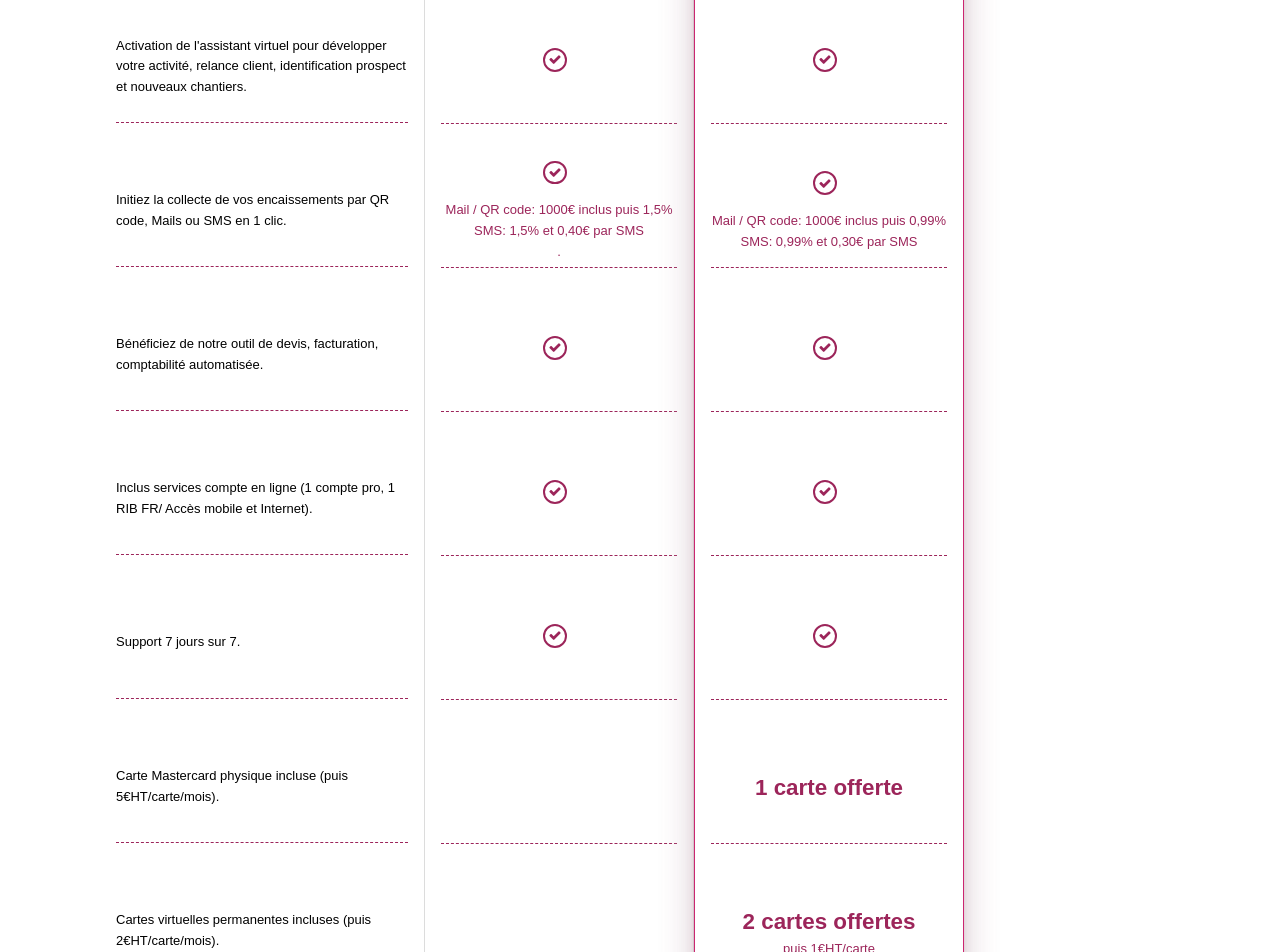
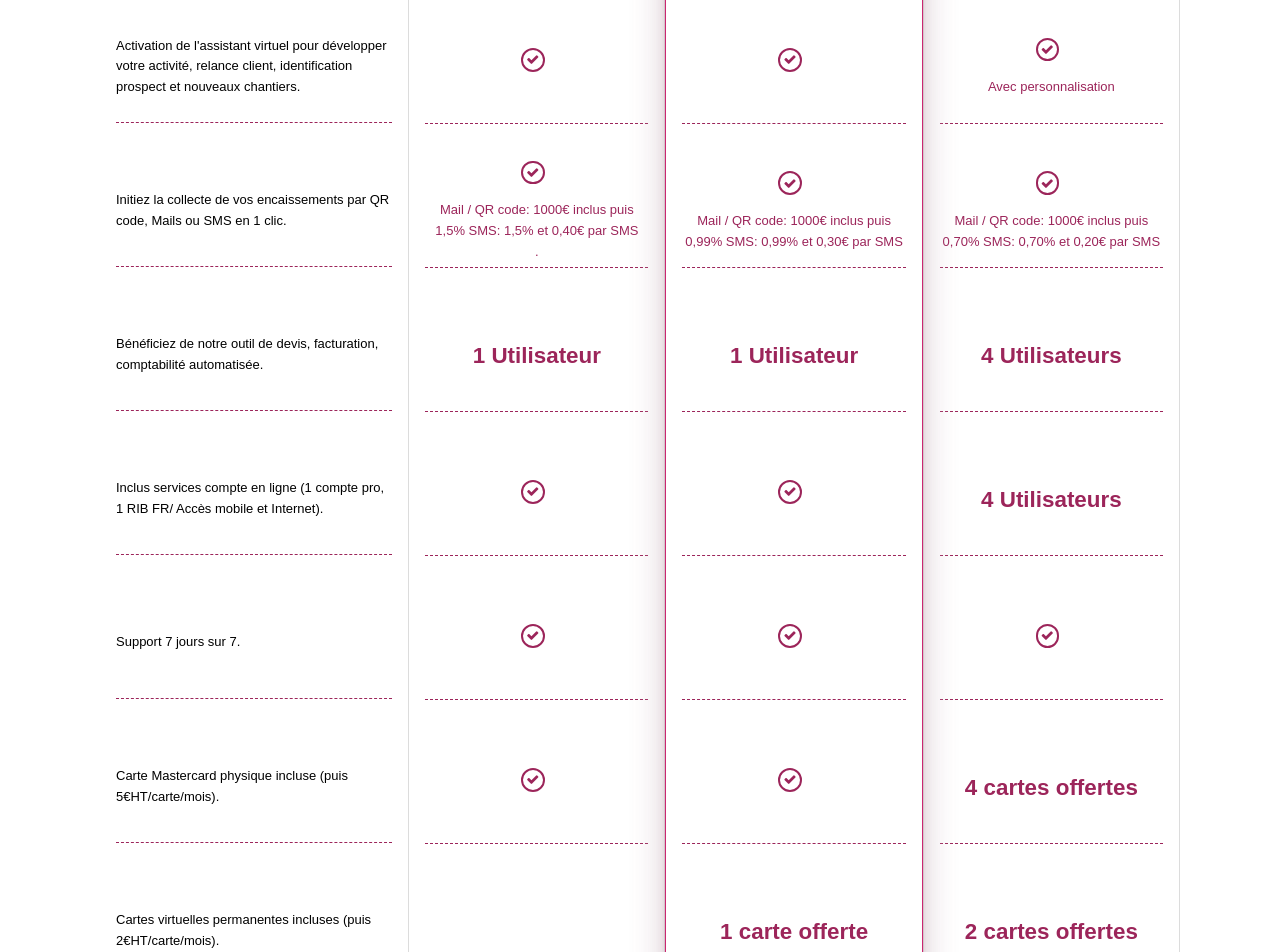
Before and after one commit to b-partners/web-landing, a React (Create React App) app: page /home in a window 1280 px wide. Shown: the part 2906-3858 px from the top of the page. Built offline with nearby package versions, Linux system fonts and the light colour scheme; no server answers; a web font is replaced by a local one.

Commit message:
Revert "wip: delete ambitious option on the pricing"
This reverts commit 20ac25f7c9ca1acac087cd295fd5698d64a9e1c8.

```diff
--- a/src/pages/Home/components/Offer/OfferSwiper/OfferSwiper.jsx
+++ b/src/pages/Home/components/Offer/OfferSwiper/OfferSwiper.jsx
@@ -1,20 +1,21 @@
 import React from 'react';
 import * as PropTypes from 'prop-types';
 
-import {Swiper, SwiperSlide} from 'swiper/react';
-import SwiperCore, {Navigation} from 'swiper';
+import { Swiper, SwiperSlide } from 'swiper/react';
+import SwiperCore, { Navigation } from 'swiper';
 import 'swiper/swiper-bundle.css';
 
-import {OfferCard} from '../../../../../common/components/OfferCard';
-import {IconList} from '../../../../../common/components/IconList';
+import { OfferCard } from '../../../../../common/components/OfferCard';
+import { IconList } from '../../../../../common/components/IconList';
 
 import Essentiel from '../../../assets/img/essentiel.png';
 import Developpement from '../../../assets/img/developpement.png';
+import Ambitieux from '../../../assets/img/ambitieux.png';
 
 SwiperCore.use([Navigation]);
 
 export function OfferSwiper(props) {
-    const {setModalOpen} = props;
+    const { setModalOpen } = props;
     return (
         <Swiper
             breakpoints={{
@@ -35,7 +36,7 @@ export function OfferSwiper(props) {
             spaceBetween={5}
             slidesPerView={1}
         >
-            <SwiperSlide style={{textAlign: 'center'}}>
+            <SwiperSlide style={{ textAlign: 'center' }}>
                 <OfferCard
                     imageSrc={Essentiel}
                     offer="L'Essentiel"
@@ -165,10 +166,81 @@ export function OfferSwiper(props) {
                     </ul>
                 </OfferCard>
             </SwiperSlide>
+            <SwiperSlide>
+                <OfferCard
+                    imageSrc={Ambitieux}
+                    offer="L'Ambitieux"
+                    id="ambitieux"
+                    price="39"
+                    cardText="Tous les services franchir un pallier dans votre croissance
+                    et automatiser votre forte activité d’artisan & d'indépendant."
+                    buttonLabel="C'est exactement ça qu'il NOUS faut"
+                    setModalOpen={setModalOpen}
+                >
+                    <ul>
+                        <IconList
+                            imageSrc=""
+                            listText="Activation de l'assistant virtuel pour développer votre activité, relance client,
+                            identification prospect et nouveaux chantiers.(Avec personnalisation)"
+                        />
+                        <IconList
+                            imageSrc=""
+                            listText="Initiez la collecte de vos encaissements par QR code, Mails ou SMS en 1 clic.
+                            Mail / QR code: 1000€ inclus puis 0,70% SMS: 0,70% et 0,20€ par SMS"
+                        />
+                        <IconList
+                            imageSrc=""
+                            listText="Bénéficier de notre outil de devis, facturation, comptabilité automatisée.
+                            (4 Utilisateurs)"
+                        />
+                        <IconList
+                            imageSrc=""
+                            listText="Inclus services banques en ligne
+                            (1 compte pro, 1 RIB FR/ Accès mobile et Internet, 4 Utilisateurs)."
+                        />
+                        <IconList
+                            imageSrc=""
+                            listText="Support 7 jours sur 7."
+                        />
+                        <IconList
+                            imageSrc=""
+                            listText="Carte Mastercard physique incluse (puis 5€HT/carte/mois, 4 cartes offertes)."
+                        />
+                        <IconList
+                            imageSrc=""
+                            listText="Cartes virtuelles permanente incluses (puis 2€HT/carte/mois).
+                            2 cartes offertes"
+                        />
+                        <IconList
+                            imageSrc=""
+                            listText="Cartes virtuelles à utilisation unique incluses.
+                            3 cartes offertes puis 1€HT/carte"
+                        />
+                        <IconList
+                            imageSrc=""
+                            listText="Initiation de virements et de prélévements inclus (puis 0,40€ au-delà).
+                            (100 offerts)"
+                        />
+                        <IconList
+                            imageSrc=""
+                            listText="Commissions de mouvements sur montants initiés depuis BPartners,
+                            exécuté par notre partenaire Swan.io.
+                            (1M€/an offerts puis 0,15%)"
+                        />
+                        <IconList
+                            imageSrc=""
+                            listText="Retraits en France ou à l’étranger par Carte."
+                        />
+                        <IconList
+                            imageSrc=""
+                            listText="Paiements hors zone euro (en devise)."
+                        />
+                    </ul>
+                </OfferCard>
+            </SwiperSlide>
         </Swiper>
     )
 }
-
 OfferSwiper.propTypes = {
     setModalOpen: PropTypes.func.isRequired
 }
--- a/src/pages/Home/components/Offer/TableOffer/RedundantTableLine/RedundantTableLine.jsx
+++ b/src/pages/Home/components/Offer/TableOffer/RedundantTableLine/RedundantTableLine.jsx
@@ -3,6 +3,11 @@ import React from 'react';
 export function RedundantTableLine() {
     return (
         <>
+            <div className='table-body-cell'>
+                <p className='text-center'>
+                    <b className='offer-important-info'>1 Utilisateur</b>
+                </p>
+            </div>
             <div className='table-body-cell'>
                 <p className='text-center'>
                     <i className="fa fa-check" aria-hidden="true" />
--- a/src/pages/Home/components/Offer/TableOffer/TableOffer.jsx
+++ b/src/pages/Home/components/Offer/TableOffer/TableOffer.jsx
@@ -1,14 +1,15 @@
 import React from 'react';
-import {useNavigate} from 'react-router-dom';
+import { useNavigate } from 'react-router-dom';
 import * as PropTypes from 'prop-types';
 
-import {Button} from '../../../../../common/components/Button';
+import { Button } from '../../../../../common/components/Button';
 import Essentiel from '../../../assets/img/essentiel.png';
 import Developpement from '../../../assets/img/developpement.png';
-import {RedundantTableLine} from './RedundantTableLine/RedundantTableLine';
+import Ambitieux from '../../../assets/img/ambitieux.png';
+import { RedundantTableLine } from './RedundantTableLine/RedundantTableLine';
 
 export function TableOffer(props) {
-    const {setModalOpen} = props;
+    const { setModalOpen } = props;
     const navigate = useNavigate();
     return (
         <div className='offer__table-row bd-container'>
@@ -81,7 +82,7 @@ export function TableOffer(props) {
             </div>
             <div className='offer__table-column'>
                 <div className='offer__table-header'>
-                    <img src={Essentiel} alt="essentiel" className='offer-image'/>
+                    <img src={Essentiel} alt="essentiel" className='offer-image' />
                     <h2>L'ESSENTIEL</h2>
                     <p className='offer-description'>
                         Tous les services essentiels pour gérer votre activité d'artisan ou d'indépendant
@@ -90,34 +91,34 @@ export function TableOffer(props) {
                 </div>
                 <div className='table-body-cell'>
                     <p className='text-center'>
-                        <i className="fa fa-check" aria-hidden="true"/>
+                        <i className="fa fa-check" aria-hidden="true" />
                     </p>
                 </div>
                 <div className='table-body-cell'>
                     <p className='text-center'>
-                        <i className="fa fa-check" aria-hidden="true"/><br/>
+                        <i className="fa fa-check" aria-hidden="true" /><br />
                         Mail / QR code: 1000€ inclus puis 1,5%
-                        SMS: 1,5% et 0,40€ par SMS <br/>
+                        SMS: 1,5% et 0,40€ par SMS <br />
                         .
                     </p>
                 </div>
-                <RedundantTableLine/>
+                <RedundantTableLine />
                 <div className='table-body-cell'>
-                    {}
+                    { }
                 </div>
                 <div className='table-body-cell'>
-                    {}
+                    { }
                 </div>
                 <div className='table-body-cell'>
                     <p className='text-center'>
-                        <i className="fa fa-check" aria-hidden="true"/><br/>
+                        <i className="fa fa-check" aria-hidden="true" /><br />
                         20 offerts
                     </p>
                 </div>
                 <div className='table-body-cell'>
                     <p className='text-center'>
                         <b className='offer-important-info'>60K€/an offerts</b>
-                        <br/>puis 0,15%
+                        <br />puis 0,15%
                     </p>
                 </div>
                 <div className='table-body-cell'>
@@ -145,7 +146,7 @@ export function TableOffer(props) {
             </div>
             <div className='offer__table-column third-column'>
                 <div className='offer__table-header'>
-                    <img src={Developpement} alt="essentiel" className='offer-image'/>
+                    <img src={Developpement} alt="essentiel" className='offer-image' />
                     <h2>DEVELOPPEMENT</h2>
                     <p className='offer-description'>
                         Tous les services pour développer et gérer votre activité d'artisan ou d'indépendant
@@ -154,17 +155,17 @@ export function TableOffer(props) {
                 </div>
                 <div className='table-body-cell'>
                     <p className='text-center'>
-                        <i className="fa fa-check" aria-hidden="true"/>
+                        <i className="fa fa-check" aria-hidden="true" />
                     </p>
                 </div>
                 <div className='table-body-cell'>
                     <p className='text-center'>
-                        <i className="fa fa-check" aria-hidden="true"/><br/>
+                        <i className="fa fa-check" aria-hidden="true" /><br />
                         Mail / QR code: 1000€ inclus puis 0,99%
                         SMS: 0,99% et 0,30€ par SMS
                     </p>
                 </div>
-                <RedundantTableLine/>
+                <RedundantTableLine />
                 <div className='table-body-cell'>
                     <p className='text-center'>
                         <b className='offer-important-info'>1 carte offerte</b>
@@ -173,19 +174,19 @@ export function TableOffer(props) {
                 <div className='table-body-cell'>
                     <p className='text-center'>
                         <b className='offer-important-info'>2 cartes offertes</b>
-                        <br/>puis 1€HT/carte
+                        <br />puis 1€HT/carte
                     </p>
                 </div>
                 <div className='table-body-cell'>
                     <p className='text-center'>
-                        <i className="fa fa-check" aria-hidden="true"/><br/>
+                        <i className="fa fa-check" aria-hidden="true" /><br />
                         50 offerts
                     </p>
                 </div>
                 <div className='table-body-cell'>
                     <p className='text-center'>
                         <b className='offer-important-info'>150K€/an offerts</b>
-                        <br/>puis 0,15%
+                        <br />puis 0,15%
                     </p>
                 </div>
                 <div className='table-body-cell'>
@@ -211,10 +212,98 @@ export function TableOffer(props) {
                     onClick={() => setModalOpen(true)}
                 />
             </div>
+            <div className='offer__table-column'>
+                <div className='offer__table-header'>
+                    <img src={Ambitieux} alt="essentiel" className='offer-image' />
+                    <h2>L'AMBITIEUX</h2>
+                    <p className='offer-description'>
+                        Tous les services pour franchir un pallier dans votre croissance et
+                        automatiser votre activité d'artisan ou d'indépendant
+                    </p>
+                    <span className='offer-price'>39€</span>/mois
+                </div>
+                <div className='table-body-cell'>
+                    <p className='text-center'>
+                        <i className="fa fa-check" aria-hidden="true" /><br />
+                        Avec personnalisation
+                    </p>
+                </div>
+                <div className='table-body-cell'>
+                    <p className='text-center'>
+                        <i className="fa fa-check" aria-hidden="true" /><br />
+                        Mail / QR code: 1000€ inclus puis 0,70%
+                        SMS: 0,70% et 0,20€ par SMS
+                    </p>
+                </div>
+                <div className='table-body-cell'>
+                    <p className='text-center'>
+                        <b className='offer-important-info'>4 Utilisateurs</b>
+                    </p>
+                </div>
+                <div className='table-body-cell'>
+                    <p className='text-center'>
+                        <b className='offer-important-info'>4 Utilisateurs</b>
+                    </p>
+                </div>
+                <div className='table-body-cell'>
+                    <p className='text-center'>
+                        <i className="fa fa-check" aria-hidden="true" />
+                    </p>
+                </div>
+                <div className='table-body-cell'>
+                    <p className='text-center'>
+                        <b className='offer-important-info'>4 cartes offertes</b>
+                    </p>
+                </div>
+                <div className='table-body-cell'>
+                    <p className='text-center'>
+                        <b className='offer-important-info'>2 cartes offertes</b>
+                    </p>
+                </div>
+                <div className='table-body-cell'>
+                    <p className='text-center'>
+                        <b className='offer-important-info'>3 cartes offertes</b>
+                        <br />puis 1€HT/carte
+                    </p>
+                </div>
+                <div className='table-body-cell'>
+                    <p className='text-center'>
+                        <i className="fa fa-check" aria-hidden="true" /><br />
+                        100 offerts
+                    </p>
+                </div>
+                <div className='table-body-cell'>
+                    <p className='text-center'>
+                        <b className='offer-important-info'>1M€/an offerts</b>
+                        <br />puis 0,15%
+                    </p>
+                </div>
+                <div className='table-body-cell'>
+                    <button
+                        className="cgu-navigation"
+                        type="button"
+                        onClick={() => navigate('/general-conditions-of-use')}>
+                        Voir CGU de notre partenaire Swan
+                    </button>
+                </div>
+                <div className='table-body-cell'>
+                    <button
+                        className="cgu-navigation"
+                        type="button"
+                        onClick={() => navigate('/general-conditions-of-use')}>
+                        Voir CGU de notre partenaire Swan
+                    </button>
+                </div>
+                <Button
+                    type='submit'
+                    label="C'est exactement cela qu'il me faut"
+                    preset="registration-button"
+                    onClick={() => setModalOpen(true)}
+                />
+            </div>
         </div>
     )
 }
-
 TableOffer.propTypes = {
     setModalOpen: PropTypes.func.isRequired
 };
```
